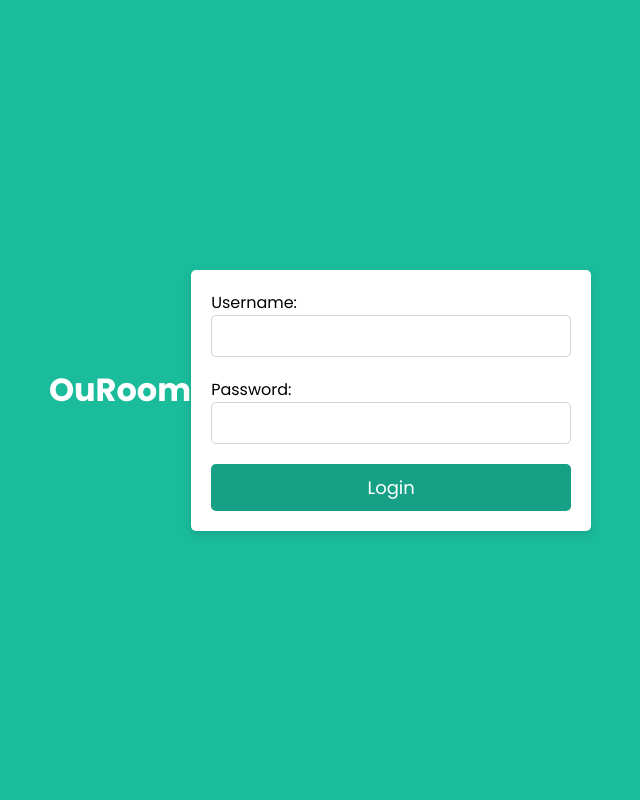
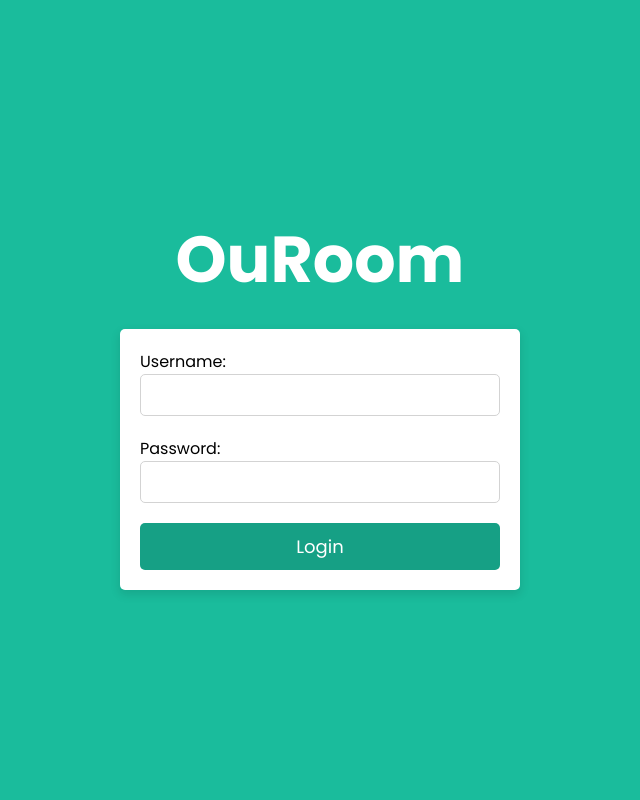
Before and after one commit to Dzony97/OuRoom, a Django app: page /login/ in a window 1280 px wide. Shown: the whole page, without its empty margins (320-960 px from the left). Run offline with Django 4.2, Linux system fonts and the light colour scheme.

Commit message:
Fixed header in the login and registration section

```diff
--- a/OuRoom/accounts/static/main.css
+++ b/OuRoom/accounts/static/main.css
@@ -11,6 +11,7 @@ body {
   background: #1abc9c;
   overflow: hidden;
   display: flex;
+  flex-direction: column;
   justify-content: center;
   align-items: center;
   height: 100vh;
@@ -23,6 +24,7 @@ body {
 h1 {
   color: #fff;
   margin-bottom: 20px;
+  font-size: 65px;
 }
 
 form {
--- a/OuRoom/accounts/templates/accounts/login.html
+++ b/OuRoom/accounts/templates/accounts/login.html
@@ -7,6 +7,7 @@
     <link rel="stylesheet" href="{% static 'main.css' %}">
 </head>
 <body>
+
     <h1>OuRoom</h1>
 
     <form method="POST" autocomplete="off">
--- a/OuRoom/accounts/templates/accounts/signup.html
+++ b/OuRoom/accounts/templates/accounts/signup.html
@@ -7,6 +7,8 @@
     <link rel="stylesheet" href="{% static 'main.css' %}">
 </head>
 <body>
+
+    <h1>OuRoom</h1>
 
     <form method="POST" autocomplete="off">
         {% csrf_token %}
```
